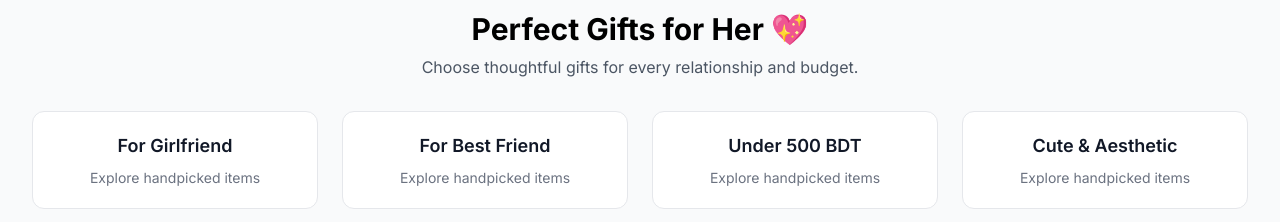
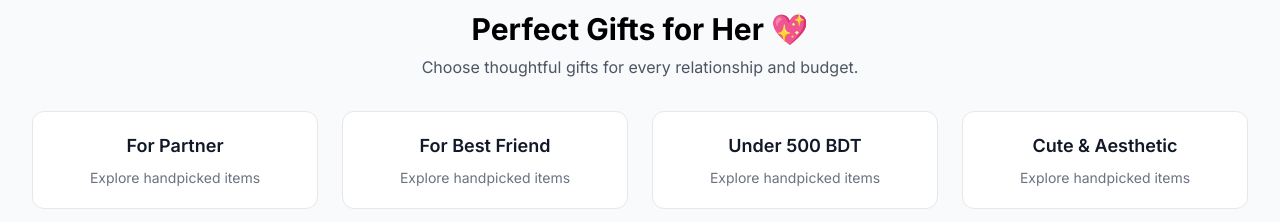
Before and after one commit to zeroxbaby00-arch/rueze-web, a Next.js app: page / in a window 1280 px wide. Shown: the part 980-1202 px from the top of the page. Built offline with nearby package versions, Linux system fonts and the light colour scheme; no server answers.

Commit message:
Girlfriend to Partner

```diff
--- a/src/app/page.tsx
+++ b/src/app/page.tsx
@@ -10,7 +10,7 @@ const trendingProducts = [
 ]
 
 const giftCategories = [
-  { name: 'For Girlfriend', href: '/shop?sub=girlfriend' },
+  { name: 'For Partner', href: '/shop?sub=girlfriend' },
   { name: 'For Best Friend', href: '/shop?sub=best-friend' },
   { name: 'Under 500 BDT', href: '/shop?sub=under-500' },
   { name: 'Cute & Aesthetic', href: '/shop?sub=cute-aesthetic' },
```
Also changed, not shown: 1 other file (tests, documents, lock files or other folders).
